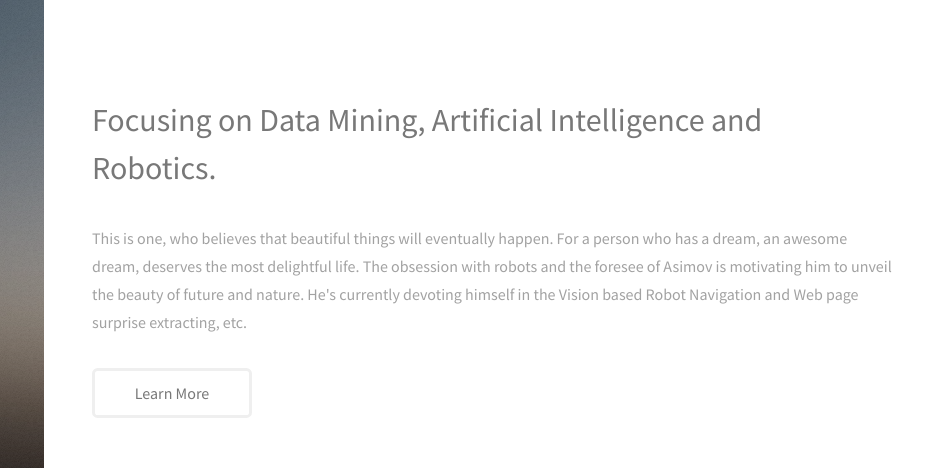
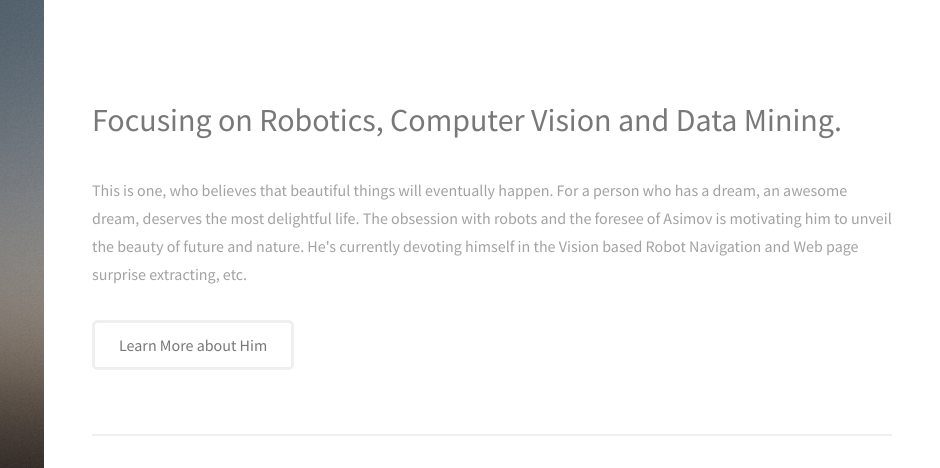
Before and after one commit to rancheng/rancheng_archive.github.io, a plain HTML site: page index.html in a window 1280 px wide. Shown: the top 468 px of the page, 340-1280 px from the left. Drawn offline with Linux system fonts and the light colour scheme.

Commit message:
Add CV
Add CV Page

```diff
--- a/index.html
+++ b/index.html
@@ -29,12 +29,12 @@
 				<!-- One -->
 					<section id="one">
 						<header class="major">
-							<h2>Focusing on Data Mining, Artificial Intelligence
-							and Robotics.</h2>
+							<h2>Focusing on Robotics, Computer Vision
+							and Data Mining.</h2>
 						</header>
 						<p>This is one, who believes that beautiful things will eventually happen. For a person who has a dream, an awesome dream, deserves the most delightful life. The obsession with robots and the foresee of Asimov is motivating him to unveil the beauty of future and nature. He's currently devoting himself in the Vision based Robot Navigation and Web page surprise extracting, etc.</p>
 						<ul class="actions">
-							<li><a href="#" class="button">Learn More</a></li>
+							<li><a href="publish/index_image.html" class="button">Learn More about Him</a></li>
 						</ul>
 					</section>
 
```
